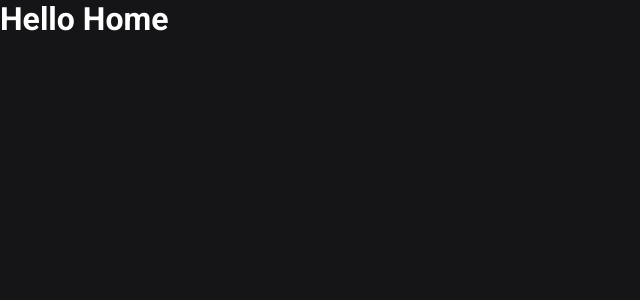
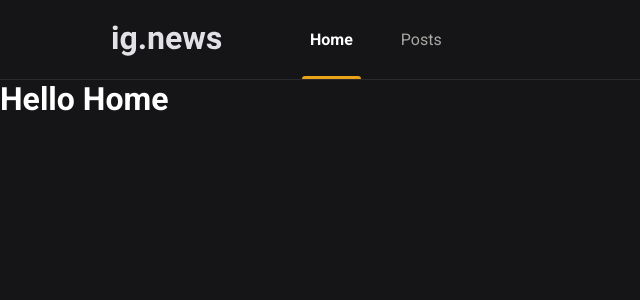
Before and after one commit to leandroatavares/ignite-ignews, a Next.js app: page / in a window 1280 px wide. Shown: the top 300 px of the page, without its empty margins (0-640 px from the left). Built offline with nearby package versions, Linux system fonts and the light colour scheme.

Commit message:
adiciona e estiliza component Header

```diff
--- /dev/null
+++ b/src/components/Header/index.tsx
@@ -0,0 +1,15 @@
+import styles from './styles.module.scss'
+
+export function Header() {
+  return (
+    <header className={styles.headerContainer}>
+      <div className={styles.headerContent}>
+        <img src="/images/logo.svg" alt="ig.news" />
+        <nav>
+          <a className={styles.active}>Home</a>
+          <a>Posts</a>
+        </nav>
+      </div>
+    </header>
+  )
+}
--- /dev/null
+++ b/src/components/Header/styles.module.scss
@@ -0,0 +1,53 @@
+.headerContainer {
+  height: 5rem;
+  border-bottom: 1px solid var(--gray-800);
+}
+
+.headerContent {
+  max-width: 1120px;
+  height: 5rem; //100% do container
+  margin: 0 auto;
+  padding: 0 2rem;
+
+  display: flex;
+  align-items: center;
+
+  nav {
+    margin-left: 5rem;
+    height: 5rem; //100% do container
+
+    a {
+      display: inline-block;
+      position: relative;
+      padding: 0 0.5rem;
+      height: 5rem;
+      line-height: 5rem;
+      color: var(--gray-300);
+
+      transition: color .2s;
+      &:hover {
+        color: var(--white);
+      }
+
+      & + a {
+        margin-left: 2rem;
+      }
+
+      &.active {
+        color: var(--white);
+        font-weight: bold;
+      }
+      &.active::after {
+        content: '';
+        height: 3px;
+        border-radius: 3px 3px 0 0;
+        width: 100%;
+        position: absolute;
+        bottom: 1px;
+        left: 0;
+        right: 0;
+        background: var(--yellow-500);
+      }
+    }
+  }
+}
--- a/src/pages/_app.tsx
+++ b/src/pages/_app.tsx
@@ -1,10 +1,14 @@
 import { AppProps } from 'next/app'
+import { Header } from '../components/Header'
 
 import '../styles/global.scss'
 
 function MyApp({ Component, pageProps }: AppProps) {
   return (
-    <Component {...pageProps} />
+    <>
+      <Header />
+      <Component {...pageProps} />
+    </>
   )
 }
 
```
